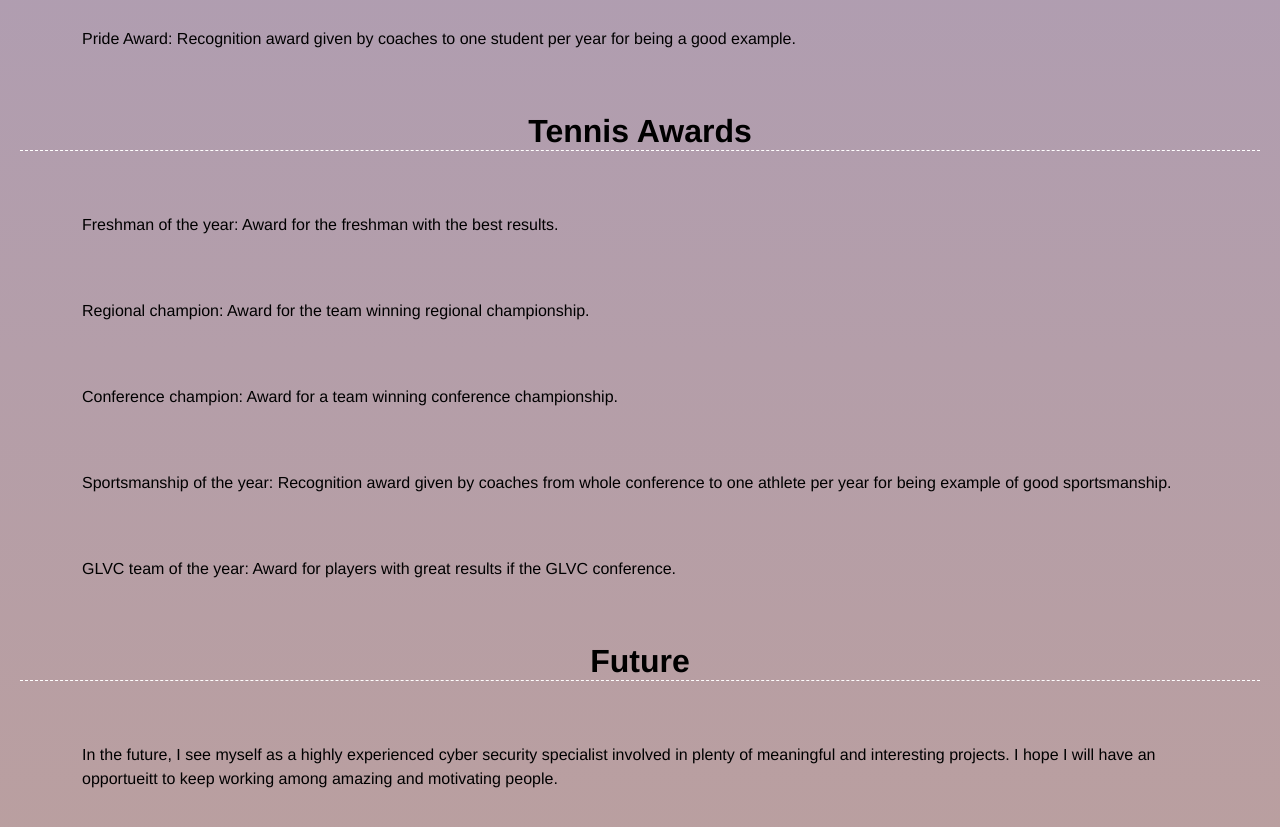
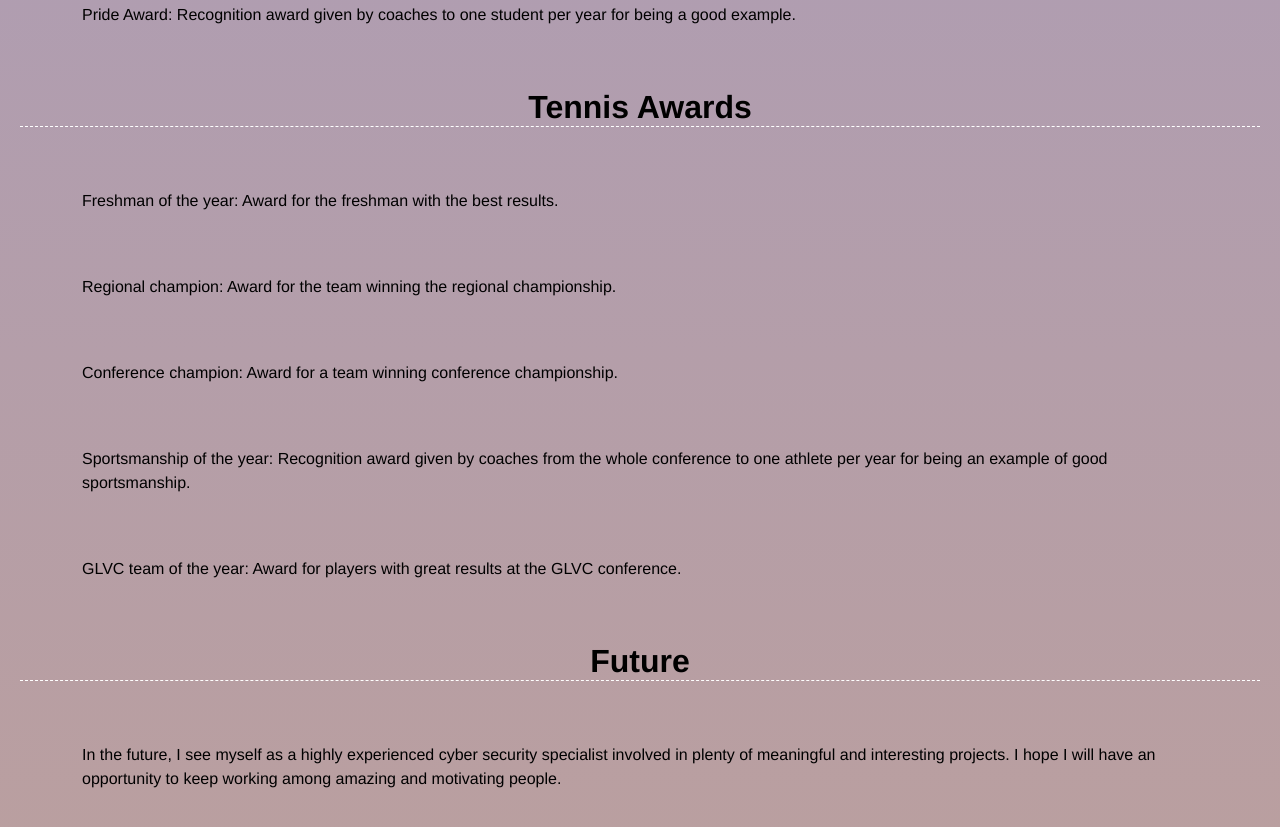
Before and after one commit to EwaSamberger/GetToKnowMe, a plain HTML site: page about.html in a window 1280 px wide. Shown: the part 2696-3523 px from the top of the page. Drawn offline with Linux system fonts and the light colour scheme.

Commit message:
Update about.html

```diff
--- a/about.html
+++ b/about.html
@@ -46,7 +46,7 @@
         <div id="more">
             <h1>SCHOOL</h1>
 
-            <p>In the fall of 2021, I enrolled as a student at Drury University. For the first year, my documents had a conspicuous label: "UNDECIDED" in the place reserved for my major. Uncertain about which academic path to choose, I explored various interests. I was always eager to try new things, and I believed it would be the best way to discover what really interested me. It wasn't until I attended a cyber security meeting that everything fell into place. Meeting Professor Shannon McMurtry left a lasting impression; his warmth and expertise helped me make my decision. To help myself grow in my field, I joined the Cyber Defense Club. It was one of the best decisions I could ever make. This club helped me learn so much and feel more comfortable with cyber security problems.</p>
+            <p>In the fall of 2021, I enrolled as a student at Drury University. For the first year, my documents had a conspicuous label: "UNDECIDED" in the place reserved for my major. Uncertain about which academic path to choose, I explored various interests. I was always eager to try new things, and I believed it would be the best way to discover what interested me. It wasn't until I attended a cyber security meeting that everything fell into place. Meeting Professor Shannon McMurtry left a lasting impression; his warmth and expertise helped me make my decision. To help myself grow in my field, I joined the Cyber Defense Club. It was one of the best decisions I could ever make. This club helped me learn so much and feel more comfortable with cyber security problems.</p>
 
             <p>To summarize my university experience, my overall GPA is 3.74, with my major GPA being 3.88 GPA. With time, I've come to realize that cyber security courses resonate with me the most. The challenges and complexities of the field captivate my interest like nothing else, fueling my determination to excel in this domain.</p>
              <h1>Cyber Defense Club</h1>
@@ -69,15 +69,15 @@
 
                 <p> Freshman of the year:    Award for the freshman with the best results.</p>
 
-               <p> Regional champion:    Award for the team winning regional championship.</p>
+               <p> Regional champion:    Award for the team winning the regional championship.</p>
 
             <p>Conference champion:     Award for a team winning conference championship.</p>
 
-            <p>Sportsmanship of the year:    Recognition award given by coaches from whole conference to one athlete per year for being example of good sportsmanship.</p>
+            <p>Sportsmanship of the year:    Recognition award given by coaches from the whole conference to one athlete per year for being an example of good sportsmanship.</p>
 
-            <p>GLVC team of the year: Award for players with great results if the GLVC conference.</p>
+            <p>GLVC team of the year: Award for players with great results at the GLVC conference.</p>
             <h1>Future</h1>
-            <p>In the future, I see myself as a highly experienced cyber security specialist involved in plenty of meaningful and interesting projects. I hope I will have an opportueitt to keep working among amazing and motivating people.</p>
+            <p>In the future, I see myself as a highly experienced cyber security specialist involved in plenty of meaningful and interesting projects. I hope I will have an opportunity to keep working among amazing and motivating people.</p>
         </div>
     </main>
 </body>
```
